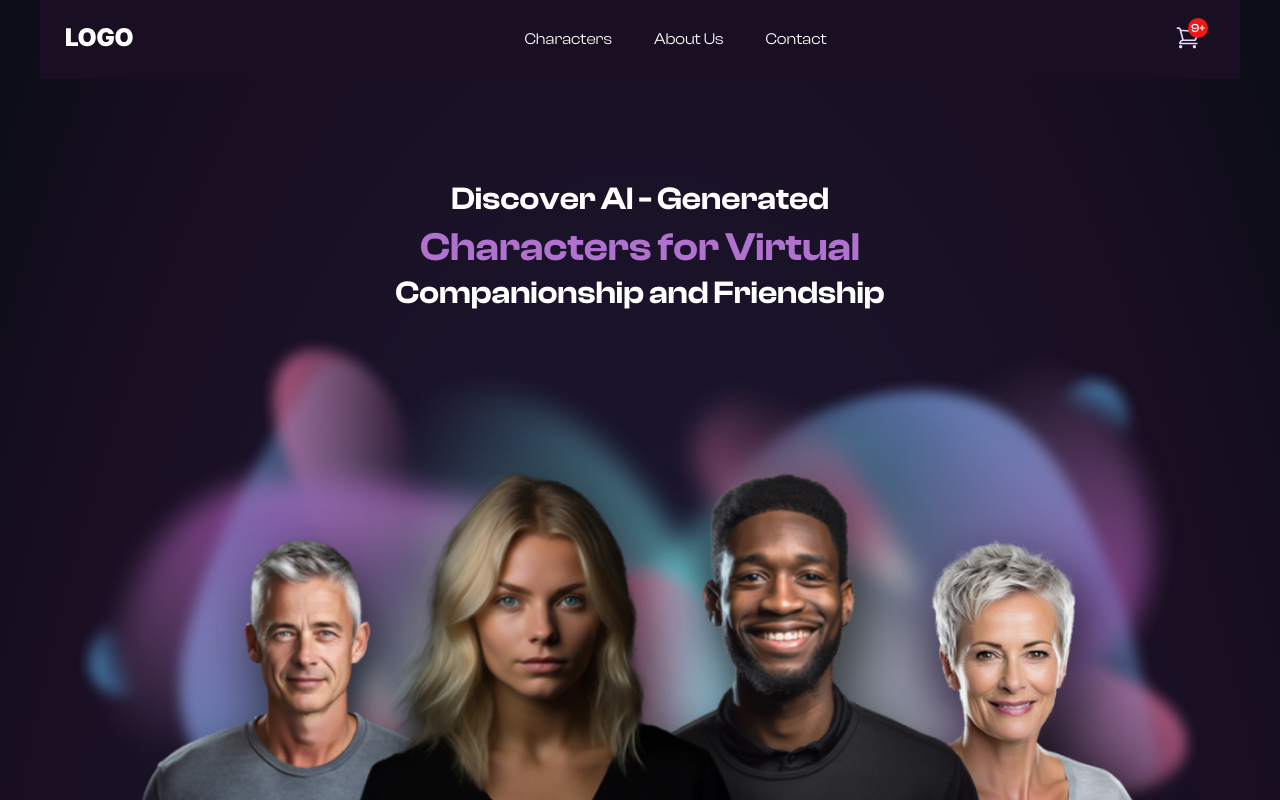
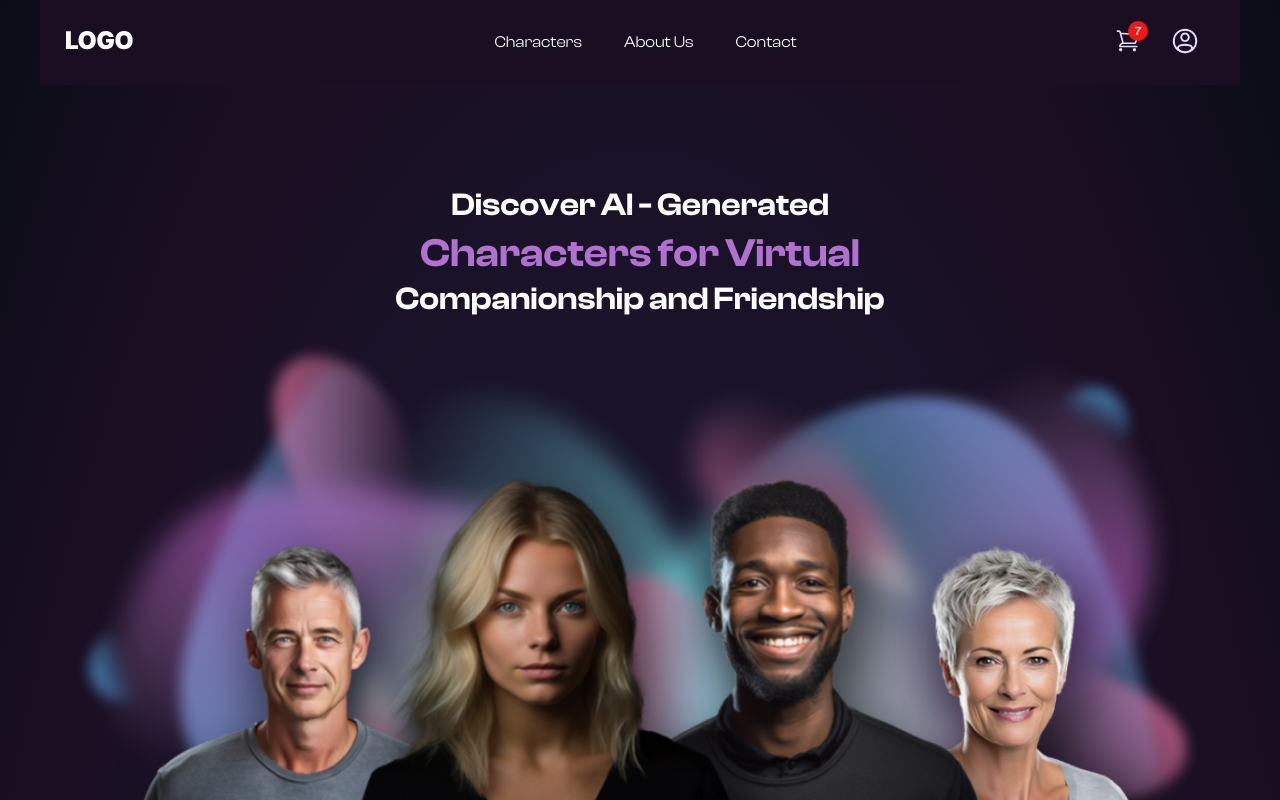
Before and after one commit to kgsantosh770/soul-shop, a React (Create React App) app: page / in a window 1280 px wide. Shown: the top 800 px of the page. Built offline with nearby package versions, Linux system fonts and the light colour scheme; a web font is replaced by a local one.

Commit message:
profile icon added to header

```diff
--- a/src/components/Header/Header.css
+++ b/src/components/Header/Header.css
@@ -100,6 +100,11 @@ header .nav-footer .trademark{
     margin-top: 16px;
 }
 
+header .icon.profile{
+    width: 30px;
+    height: 30px;
+}
+
 /* desktop */
 @media only screen and (min-width: 768px) {
     header {
--- a/src/components/Header/Header.js
+++ b/src/components/Header/Header.js
@@ -4,6 +4,7 @@ import { DESKTOP_MIN_WIDTH } from '../../utils/constants';
 import LogoDesktop from '../../assets/images/logos/logo-desktop.svg';
 import LogoMobile from '../../assets/images/logos/logo-mobile.svg';
 import CartIcon from '../../assets/images/icons/cart.svg';
+import ProfileIcon from '../../assets/images/icons/profile.png';
 import MenuIcon from '../../assets/images/icons/hamburger-menu.svg';
 import LogoMobileLarge from '../../assets/images/logos/logo-mobile-large.svg';
 import CloseIcon from '../../assets/images/icons/close.svg';
@@ -14,7 +15,7 @@ import IconBadge from '../IconBadge/IconBadge';
 import SocialBox from '../SocialBox/SocialBox';
 
 const Header = () => {
-  const cartItemCount = 100;
+  const cartItemCount = 7;
   const [isMobileMenuOpen, setisMobileMenuOpen] = useState(false);
   const navlinks = [
     { name: 'Characters', route: '/characters' },
@@ -79,6 +80,11 @@ const Header = () => {
             <img className='icon' alt='Cart' title='Cart' src={CartIcon} />
           </IconBadge>
         </button>
+        <button>
+          <IconBadge badgeCount={0}>
+            <img className='icon profile' alt='Profile' title='Profile' src={ProfileIcon} />
+          </IconBadge>
+        </button>
         <button className='only-mobile' onClick={toggleSideMenu}>
           <img className='icon icon-large' alt='Menu' title='Menu' src={MenuIcon} />
         </button>
```
